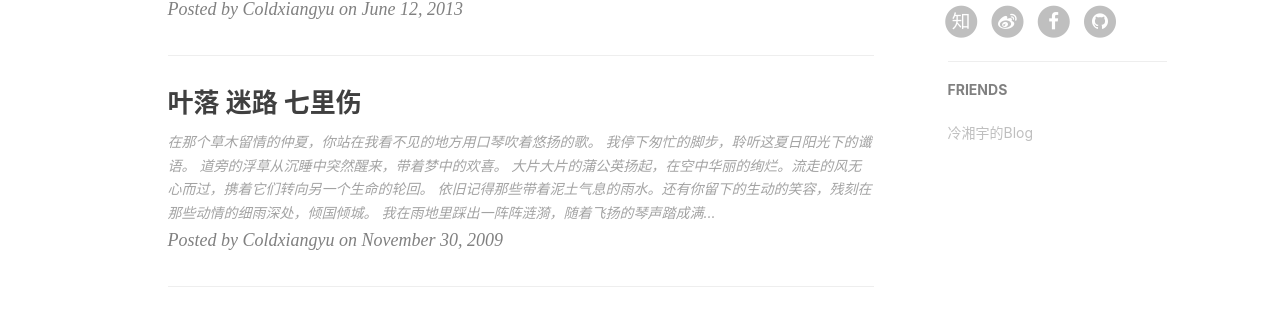
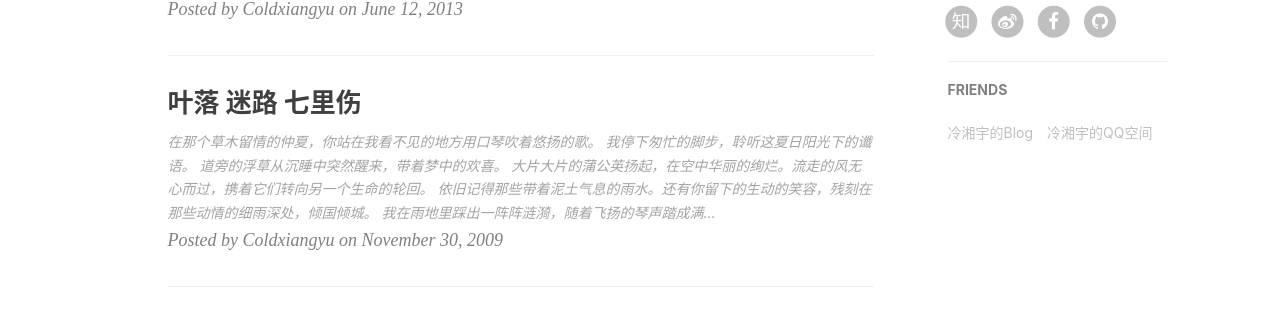
Before and after one commit to coldxiangyu/lengxiangyu.github.io, a Jekyll site: the page built from index.html, in a window 1280 px wide. Shown: the part 931-1247 px from the top of the page. Built offline with Jekyll 4.4.1, drawn with Linux system fonts in a browser that asks for light colours; nearby versions of some CDN libraries; the list of posts is cut into pages by our own code; comment, search, counter and statistics services are not loaded.

Commit message:
Update _config.yml

```diff
--- a/_config.yml
+++ b/_config.yml
@@ -84,5 +84,9 @@ friends: [
     {
         title: "冷湘宇的Blog",
         href: "http://www.coldxiangyu.com"
+    },
+    {
+        title: "冷湘宇的QQ空间",
+        href: "https://user.qzone.qq.com/243203619/main"
     }
 ]
```
